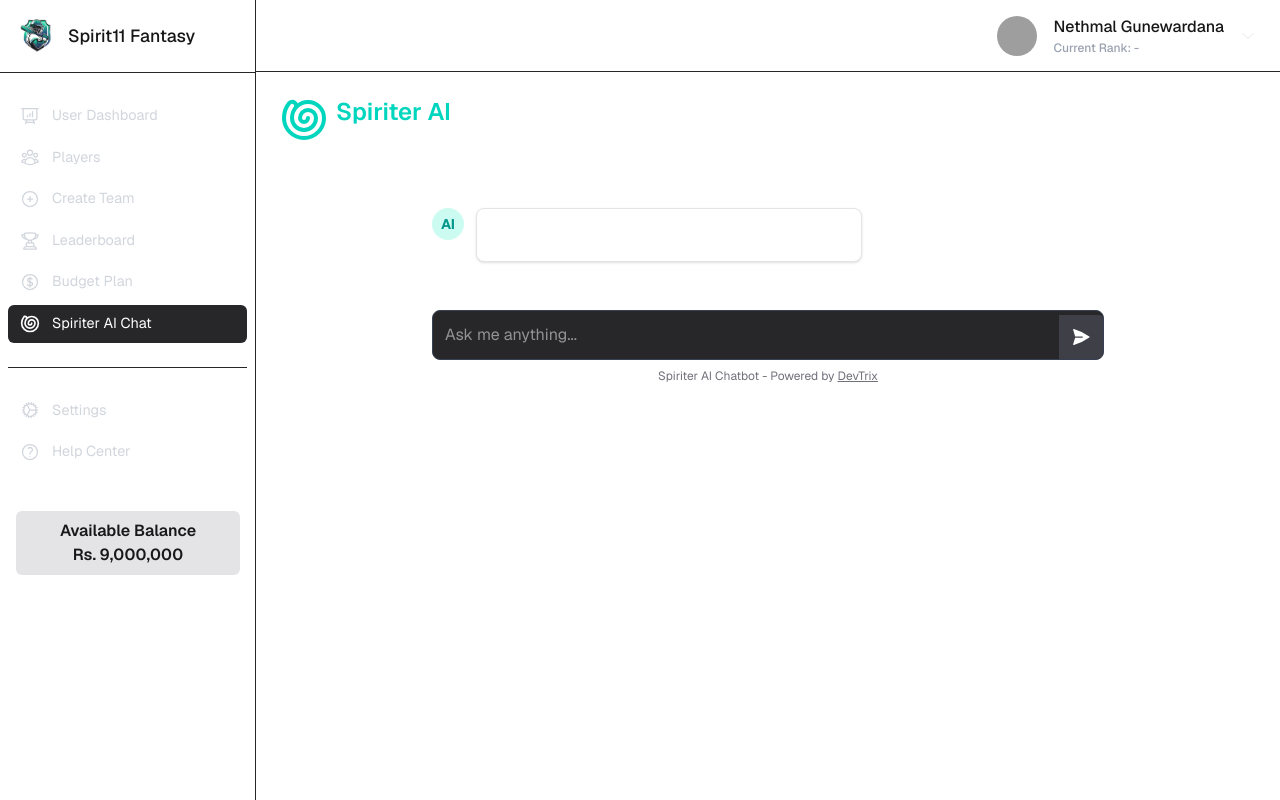
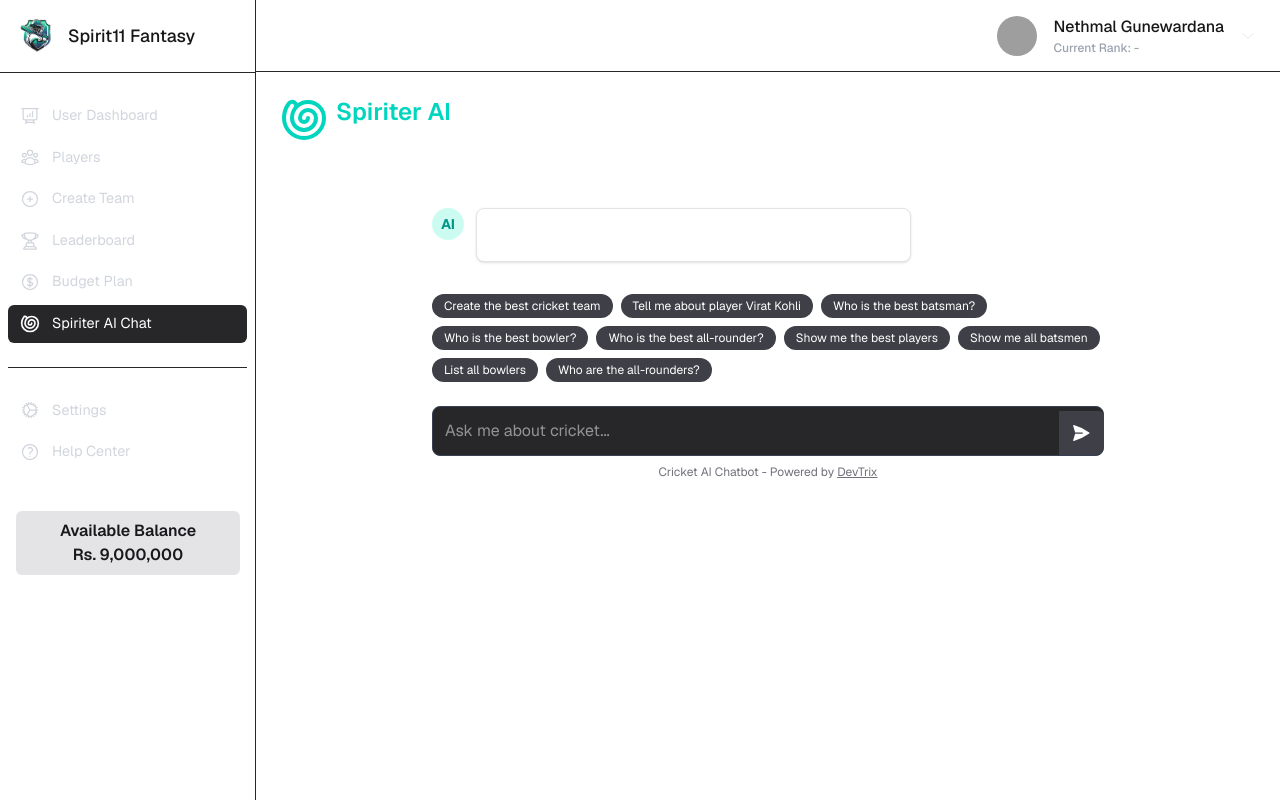
Before and after one commit to nethmalgunawardhana/SpiritX_DevTrix_02_Frontend, a Next.js app: page /spiriter-ai-chat in a window 1280 px wide. Built offline with nearby package versions, Linux system fonts and the light colour scheme; grey boxes are pictures that could not be loaded.

Commit message:
feat: enhance ChatBot with cricket-specific suggestions and improved response handling

```diff
--- a/src/app/components/ChatBot.tsx
+++ b/src/app/components/ChatBot.tsx
@@ -4,32 +4,68 @@ import React, { useState, useRef, useEffect } from "react";
 import { PaperAirplaneIcon } from "@heroicons/react/24/solid";
 import { motion, AnimatePresence } from "framer-motion";
 
-const ChatBot: React.FC = () => {
-  const [messages, setMessages] = useState<{ sender: string; text: string }[]>([
-    { sender: "bot", text: "Hello! I am your AI assistant. How can I help you today?" },
+const ChatBot = () => {
+  const [messages, setMessages] = useState([
+    { sender: "bot", text: "Hello! I am your Cricket AI assistant. How can I help you today?" },
   ]);
   const [input, setInput] = useState("");
   const [isTyping, setIsTyping] = useState(false);
-  const messagesEndRef = useRef<HTMLDivElement>(null);
+  const suggestions = [
+    "Create the best cricket team",
+    "Tell me about player Virat Kohli",
+    "Who is the best batsman?",
+    "Who is the best bowler?",
+    "Who is the best all-rounder?",
+    "Show me the best players",
+    "Show me all batsmen",
+    "List all bowlers",
+    "Who are the all-rounders?"
+  ];
+  const messagesEndRef = useRef<HTMLDivElement | null>(null);
 
   useEffect(() => {
     messagesEndRef.current?.scrollIntoView({ behavior: "smooth" });
   }, [messages]);
 
+  const fetchResponse = async (query: string | number | boolean) => {
+    try {
+      setIsTyping(true);
+      const response = await fetch(`http://localhost:5000/chatbot/query/?query=${encodeURIComponent(query)}`);
+
+      if (!response.ok) {
+        throw new Error('Network response was not ok');
+      }
+
+      const data = await response.json();
+
+      setMessages((prevMessages) => [
+        ...prevMessages,
+        { sender: "bot", text: data.response || "Sorry, I couldn't process that request." },
+      ]);
+    } catch (error) {
+      console.error("Error fetching response:", error);
+      setMessages((prevMessages) => [
+        ...prevMessages,
+        { sender: "bot", text: "Sorry, there was an error connecting to the server. Please try again later." },
+      ]);
+    } finally {
+      setIsTyping(false);
+    }
+  };
+
   const handleSendMessage = () => {
     if (input.trim()) {
-      setMessages([...messages, { sender: "user", text: input }]);
+      const userMessage = input.trim();
+      setMessages([...messages, { sender: "user", text: userMessage }]);
       setInput("");
-      setIsTyping(true);
+      fetchResponse(userMessage);
+    }
+  };
 
-      setTimeout(() => {
-        setMessages((prevMessages) => [
-          ...prevMessages,
-          { sender: "bot", text: "This is a simulated response from the AI." },
-        ]);
-        setIsTyping(false);
-      }, 1500);
-    }
+  const handleSuggestionClick = (suggestion: string) => {
+    setMessages([...messages, { sender: "user", text: suggestion }]);
+    setInput("");
+    fetchResponse(suggestion);
   };
 
   return (
@@ -91,13 +127,30 @@ const ChatBot: React.FC = () => {
         </div>
       </div>
 
+      {/* Suggestions */}
+      <div className="px-4 pb-2">
+        <div className="max-w-2xl mx-auto">
+          <div className="flex flex-wrap gap-2">
+            {suggestions.map((suggestion, index) => (
+              <button
+                key={index}
+                onClick={() => handleSuggestionClick(suggestion)}
+                className="bg-zinc-700 hover:bg-zinc-600 text-white text-xs px-3 py-1 rounded-full transition-colors"
+              >
+                {suggestion}
+              </button>
+            ))}
+          </div>
+        </div>
+      </div>
+
       {/* Input area */}
-      <div className=" border-gray-700 p-4">
+      <div className="border-gray-700 p-4">
         <div className="max-w-2xl mx-auto">
           <div className="flex items-end rounded-lg border border-gray-700 bg-zinc-800 overflow-hidden focus-within:ring-2 focus-within:ring-teal-500">
             <textarea
               className="flex-1 p-3 max-h-32 focus:outline-none resize-none bg-transparent text-white"
-              placeholder="Ask me anything..."
+              placeholder="Ask me about cricket..."
               rows={1}
               value={input}
               onChange={(e) => setInput(e.target.value)}
@@ -119,7 +172,7 @@ const ChatBot: React.FC = () => {
             </button>
           </div>
           <p className="text-xs text-center mt-2 text-zinc-500">
-            Spiriter AI Chatbot - Powered by <a href="#" className="underline">DevTrix</a>
+            Cricket AI Chatbot - Powered by <a href="#" className="underline">DevTrix</a>
           </p>
         </div>
       </div>
```
